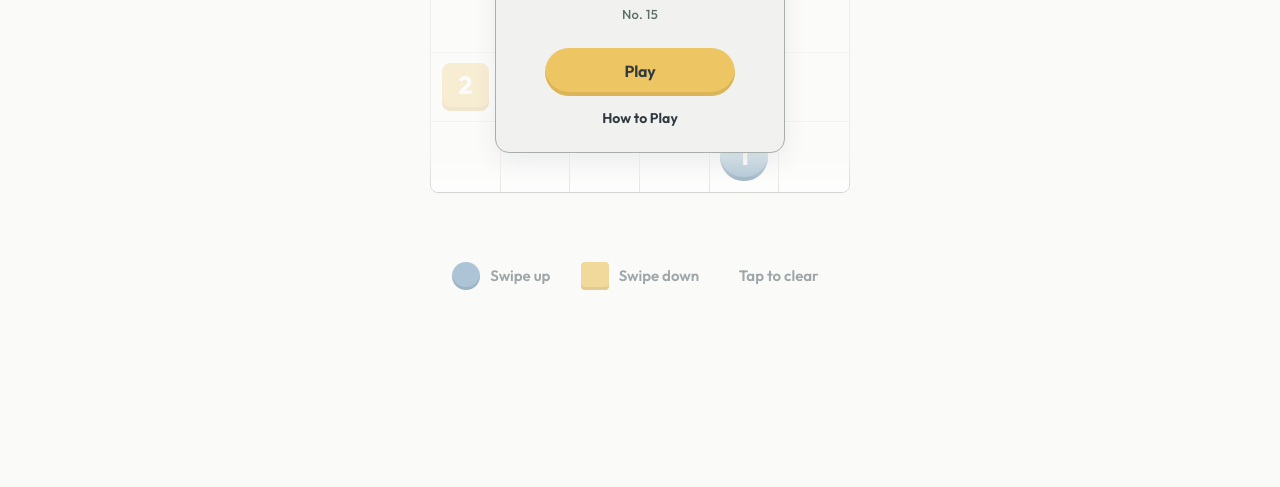
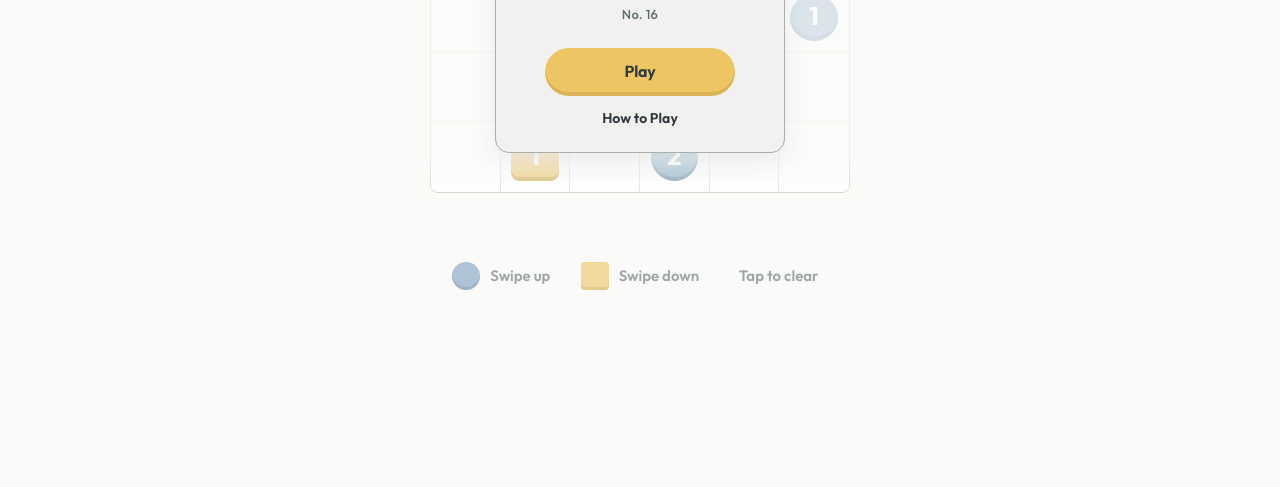
Before and after one commit to tpguenther/Sequentia, a plain HTML site: page index.html in a window 1280 px wide. Shown: the part 313-800 px from the top of the page. Drawn offline with Linux system fonts and the light colour scheme.

Commit message:
Add files via upload

```diff
--- a/index.html
+++ b/index.html
@@ -2132,7 +2132,7 @@ body.neighbors-started #game-screen.controls-fading #key {
 </style>
 </head><body>
 <main id="game-screen">
-<header class="game-header"><button id="archive-back" class="header-icon" type="button" aria-label="Back to Archive" title="Archive"><svg aria-hidden="true" viewBox="0 0 24 24"><path d="M20 12H5m5-5-5 5 5 5"/></svg></button><button aria-label="Archive" class="header-icon dotsoku-archive-trigger" id="archive-toggle" title="Archive" type="button"><svg aria-hidden="true" viewBox="0 0 24 24"><rect x="3" y="5" width="18" height="16" rx="2"/><path d="M8 3v4M16 3v4M3 10h18M8 14h2M14 14h2M8 18h2"/></svg></button><div class="game-header-brand"><h1 class="NUM_TITLE">neighbors</h1><div class="game-puzzle-number" id="game-puzzle-number">Puzzle #14</div></div><div class="header-tools"><button aria-label="Mute sound" aria-pressed="true" class="header-icon" id="sound" title="Mute sound" type="button"><svg aria-hidden="true" viewBox="0 0 24 24"><path d="M11 5 6.5 9H3.5v6h3L11 19V5Z"/><path class="sound-waves" d="M15 9a4 4 0 0 1 0 6M18 6a8 8 0 0 1 0 12"/><path class="sound-slash" d="M16 9l5 6m0-6-5 6"/></svg></button><button aria-label="How to Play" class="header-icon header-help" id="help" title="How to Play"><svg aria-hidden="true" viewBox="0 0 24 24"><circle class="help-ring" cx="12" cy="12" r="9"/><path d="M9.25 9.1a2.95 2.95 0 0 1 5.7 1c0 2.1-2.95 2.65-2.95 4.4"/><circle class="help-dot" cx="12" cy="17.65" r="1"/></svg></button></div></header>
+<header class="game-header"><button id="archive-back" class="header-icon" type="button" aria-label="Back to Archive" title="Archive"><svg aria-hidden="true" viewBox="0 0 24 24"><path d="M20 12H5m5-5-5 5 5 5"/></svg></button><button aria-label="Archive" class="header-icon dotsoku-archive-trigger" id="archive-toggle" title="Archive" type="button"><svg aria-hidden="true" viewBox="0 0 24 24"><rect x="3" y="5" width="18" height="16" rx="2"/><path d="M8 3v4M16 3v4M3 10h18M8 14h2M14 14h2M8 18h2"/></svg></button><div class="game-header-brand"><h1 class="NUM_TITLE">neighbors</h1><div class="game-puzzle-number" id="game-puzzle-number">Puzzle #16</div></div><div class="header-tools"><button aria-label="Mute sound" aria-pressed="true" class="header-icon" id="sound" title="Mute sound" type="button"><svg aria-hidden="true" viewBox="0 0 24 24"><path d="M11 5 6.5 9H3.5v6h3L11 19V5Z"/><path class="sound-waves" d="M15 9a4 4 0 0 1 0 6M18 6a8 8 0 0 1 0 12"/><path class="sound-slash" d="M16 9l5 6m0-6-5 6"/></svg></button><button aria-label="How to Play" class="header-icon header-help" id="help" title="How to Play"><svg aria-hidden="true" viewBox="0 0 24 24"><circle class="help-ring" cx="12" cy="12" r="9"/><path d="M9.25 9.1a2.95 2.95 0 0 1 5.7 1c0 2.1-2.95 2.65-2.95 4.4"/><circle class="help-dot" cx="12" cy="17.65" r="1"/></svg></button></div></header>
 <div class="wrap">
 <div class="board-stage">
 <div aria-label="Six by six logic puzzle" class="board" id="board" role="group"></div>
@@ -2143,7 +2143,7 @@ body.neighbors-started #game-screen.controls-fading #key {
   <rect x="134.5" y="28" width="93.5" height="93.5" rx="16" fill="#E8C75E"/>
   <rect x="28" y="134.5" width="93.5" height="93.5" rx="16" fill="#E8C75E"/>
   <circle cx="181.25" cy="181.25" r="46.75" fill="#86ABC8"/>
-</svg></div><h2 class="start-panel-brand">neighbors</h2><p class="start-panel-tagline">Every neighbor counts.</p><div class="start-panel-number" id="start-panel-number">No. 14</div><button class="NUM_PRIMARY" id="play" type="button">Play</button><button class="start-how" id="start-help" type="button">How to Play</button></div></div>
+</svg></div><h2 class="start-panel-brand">neighbors</h2><p class="start-panel-tagline">Every neighbor counts.</p><div class="start-panel-number" id="start-panel-number">No. 16</div><button class="NUM_PRIMARY" id="play" type="button">Play</button><button class="start-how" id="start-help" type="button">How to Play</button></div></div>
 </div>
 <div class="puzzle-label" id="puzzle-label">Puzzle #14</div>
 <div class="inline-result" hidden="" id="result"><div class="completion-panel"><h2 class="neighbors-finish-heading">Nicely done!</h2><span class="inline-time-label">Solved in</span><strong id="finish-time">0:00</strong></div><button class="NUM_PRIMARY" id="share"><span aria-hidden="true" class="share-symbol"><svg fill="none" stroke="currentColor" stroke-linecap="round" stroke-linejoin="round" stroke-width="2.2" viewbox="0 0 32 28"><path d="M9.5 12.2 22.5 5.7M9.5 15.8l13 6.5"></path><circle cx="6" cy="14" fill="#F2C65D" r="3.4"></circle><circle cx="26" cy="4" fill="#F2C65D" r="3.4"></circle><circle cx="26" cy="24" fill="#F2C65D" r="3.4"></circle></svg></span><span>Share</span></button><button type="button" id="archive-finish-return">Back to Archive</button></div>
@@ -2210,11 +2210,18 @@ const medium14Clues=[3,6,7,11,16,23,26,27,33,34];
 // Repeated row/column and clue propagation completes the solution without guessing.
 const medium15Solution=['101100','110010','110001','001110','010101','001011'].join('').split('').map(Number);
 const medium15Clues=[4,7,11,15,16,19,20,21,24,34];
-const TODAY_PUZZLE=15, ARCHIVE_DAYS=7;
+// Puzzle #16 (Monday, November 16): independently generated Medium board.
+// 11 non-corner clues; row/column balance plus numbered orthogonal matches.
+// Exactly one solution, verified by exhaustive constraint search.
+// Repeated exact-count deductions solve the puzzle without branching.
+const medium16Solution=['010101','110010','100101','101001','011010','001110'].join('').split('').map(Number);
+const medium16Clues=[1,3,14,16,19,23,25,26,28,31,33];
+const TODAY_PUZZLE=16, ARCHIVE_DAYS=7;
 let puzzleNumber=TODAY_PUZZLE;
-let solution=medium15Solution.slice(), clues=medium15Clues.slice();
+let solution=medium16Solution.slice(), clues=medium16Clues.slice();
 // Puzzles #2–#5 remain demo transformations of #6, not production puzzles.
 function puzzleLayout(n){
+ if(n===16)return {solution:medium16Solution.slice(),clues:medium16Clues.slice()};
  if(n===15)return {solution:medium15Solution.slice(),clues:medium15Clues.slice()};
  if(n===14)return {solution:medium14Solution.slice(),clues:medium14Clues.slice()};
  if(n===13)return {solution:medium13Solution.slice(),clues:medium13Clues.slice()};
```
